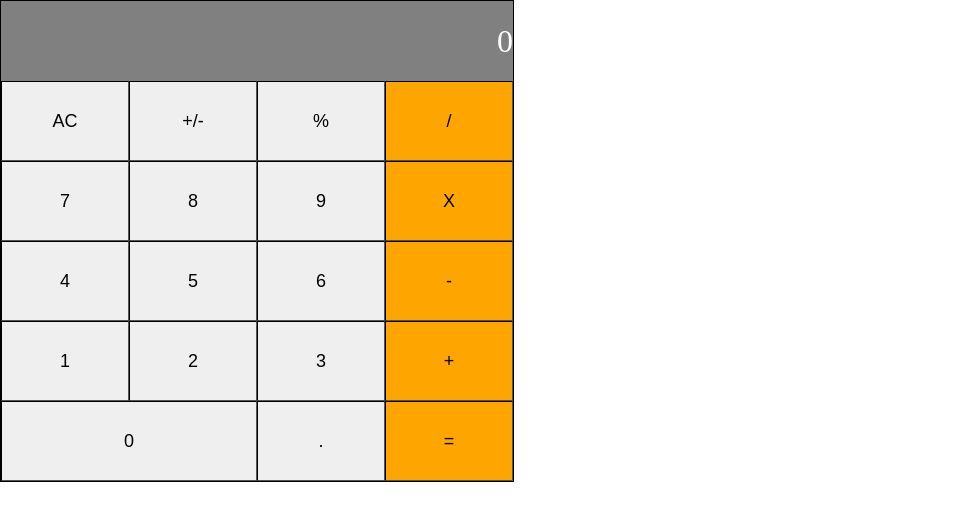
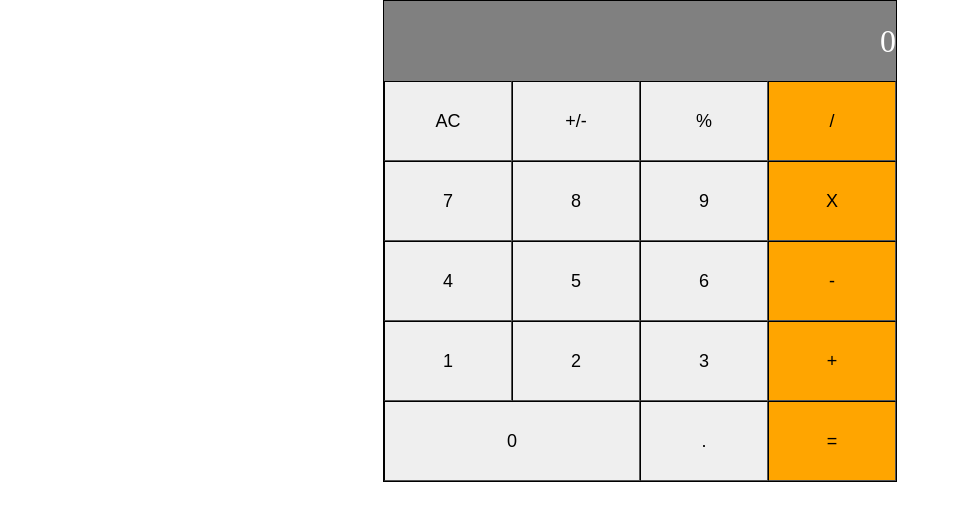
Before and after one commit to sntgopl/Math-Magician, a React (Create React App) app: page / in a window 1280 px wide. Shown: the top 520 px of the page, without its empty margins (0-960 px from the left). Built offline with nearby package versions, Linux system fonts and the light colour scheme.

Commit message:
add app.js to render component

```diff
--- a/src/App.js
+++ b/src/App.js
@@ -0,0 +1,13 @@
+import Calculator from "./Components/Calculator";
+import React from "react";
+import './app.css';
+
+function App() {
+  return (
+    <div className="application">
+      <Calculator/>
+    </div>
+  );
+}
+
+export default App;
--- /dev/null
+++ b/src/app.css
@@ -0,0 +1,12 @@
+* {
+  margin: 0;
+  padding: 0;
+}
+
+.application {
+  max-width: 100%;
+  max-height: 100%;
+  display: flex;
+  justify-content: center;
+  align-items: center;
+}
--- a/src/index.js
+++ b/src/index.js
@@ -1,11 +1,11 @@
 import React from 'react';
 import ReactDOM from 'react-dom/client';
-import Calculator from './Components/Calculator.js';
+import App from './App.js';
 import './index.css';
 
 const root = ReactDOM.createRoot(document.getElementById('root'));
 root.render (
   <React.StrictMode>
-    <Calculator/>
+    <App />
   </React.StrictMode>
 );
```
